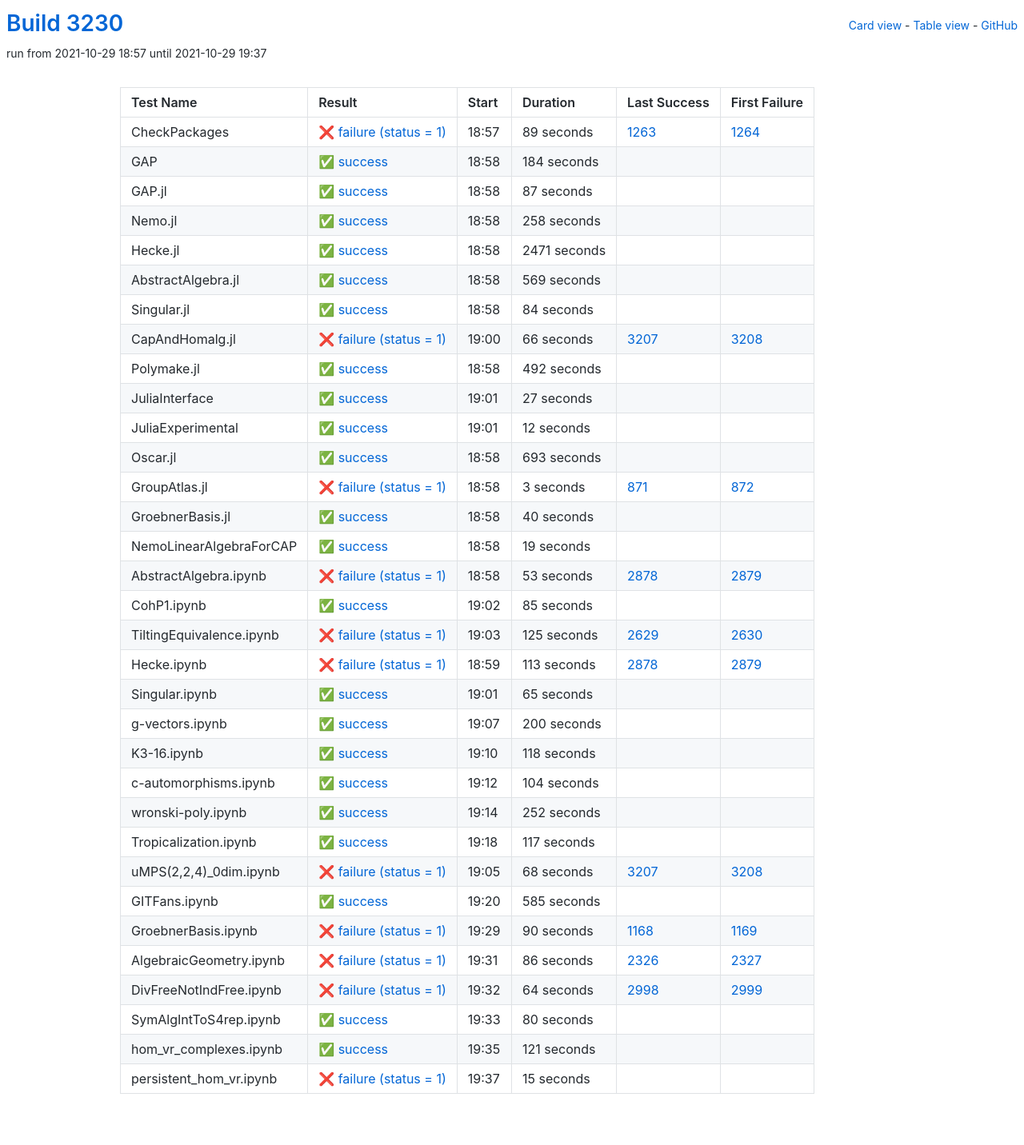
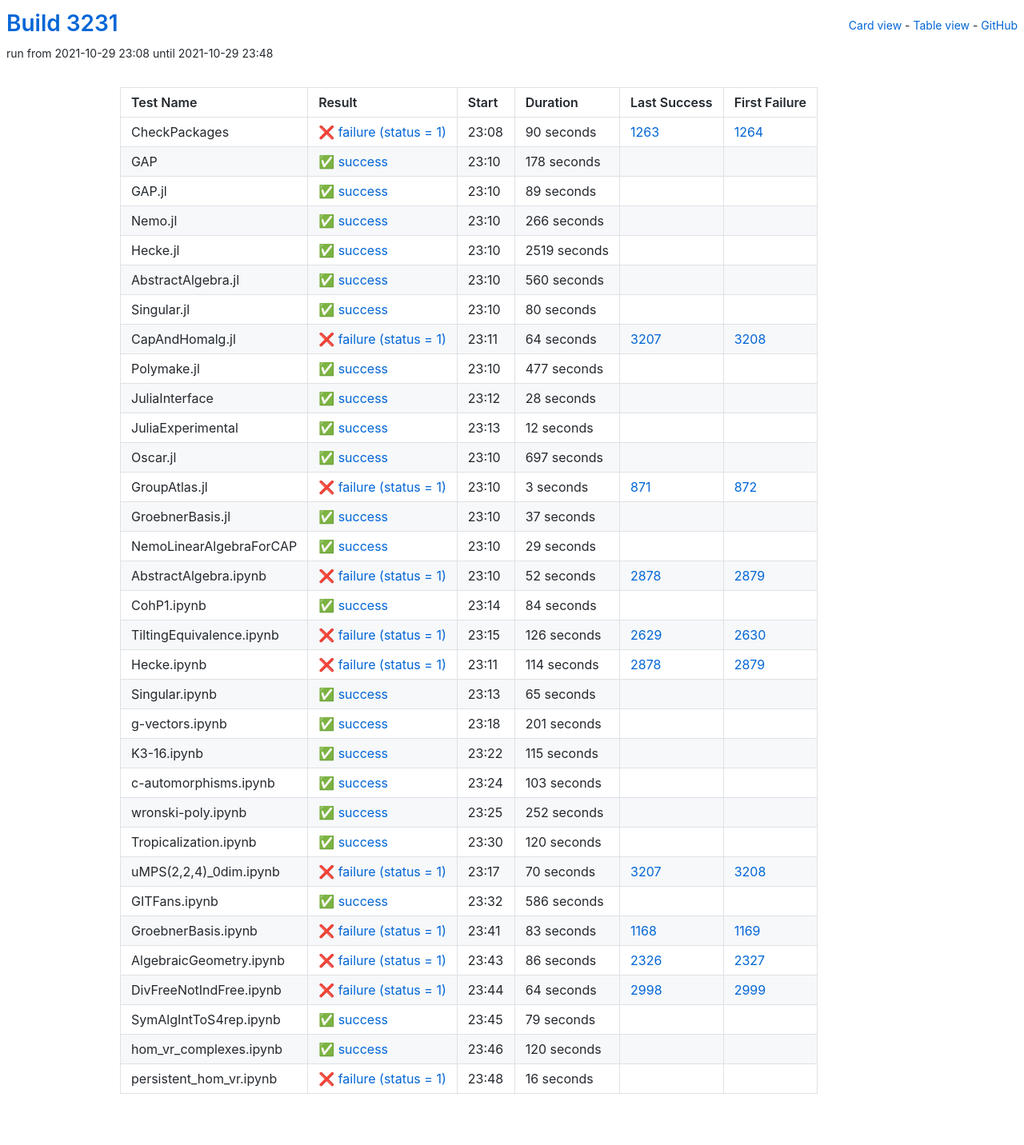
Before and after one commit to oscar-system/oscar-ci-status-stable, a Jekyll site: the page built from table.html, in a window 1280 px wide. Shown: the whole page at 80% size. Built offline with Jekyll 4.4.1, drawn with Linux system fonts in a browser that asks for light colours.

Commit message:
Build #3231

```diff
--- a/_data/ci.yml
+++ b/_data/ci.yml
@@ -1,6 +1,6 @@
 ---
-build: 3230
-build_url: https://oscarci.mathematik.uni-kl.de/job/oscar-stable/3230/
+build: 3231
+build_url: https://oscarci.mathematik.uni-kl.de/job/oscar-stable/3231/
 job: oscar-stable
 organization: oscar-system
 repo: oscar-ci-status-stable
@@ -8,128 +8,128 @@ repourl: https://github.com/oscar-system/oscar-ci-status-stable
 tests:
 - name: CheckPackages
   id: checkpackages
-  log: https://oscarci.mathematik.uni-kl.de/job/oscar-stable/3230/artifact/logs/build-3230/CheckPackages.log
-  start: 2021-10-29 18:57
+  log: https://oscarci.mathematik.uni-kl.de/job/oscar-stable/3231/artifact/logs/build-3231/CheckPackages.log
+  start: 2021-10-29 23:08
   success: false
   exitcode: 1
   status: failure
-  duration: 89
+  duration: 90
   last_success: 1263
   last_success_url: https://oscarci.mathematik.uni-kl.de/job/oscar-stable/1263/
   first_failure: 1264
   first_failure_url: https://oscarci.mathematik.uni-kl.de/job/oscar-stable/1264/
 - name: GAP
   id: gap
-  log: https://oscarci.mathematik.uni-kl.de/job/oscar-stable/3230/artifact/logs/build-3230/GAP.log
-  start: 2021-10-29 18:58
+  log: https://oscarci.mathematik.uni-kl.de/job/oscar-stable/3231/artifact/logs/build-3231/GAP.log
+  start: 2021-10-29 23:10
   success: true
   exitcode: 0
   status: success
-  duration: 184
+  duration: 178
   last_success: false
   last_success_url:
   first_failure: false
   first_failure_url:
 - name: GAP.jl
   id: gap-jl
-  log: https://oscarci.mathematik.uni-kl.de/job/oscar-stable/3230/artifact/logs/build-3230/GAP.jl.log
-  start: 2021-10-29 18:58
+  log: https://oscarci.mathematik.uni-kl.de/job/oscar-stable/3231/artifact/logs/build-3231/GAP.jl.log
+  start: 2021-10-29 23:10
   success: true
   exitcode: 0
   status: success
-  duration: 87
+  duration: 89
   last_success: false
   last_success_url:
   first_failure: false
   first_failure_url:
 - name: Nemo.jl
   id: nemo-jl
-  log: https://oscarci.mathematik.uni-kl.de/job/oscar-stable/3230/artifact/logs/build-3230/Nemo.jl.log
-  start: 2021-10-29 18:58
+  log: https://oscarci.mathematik.uni-kl.de/job/oscar-stable/3231/artifact/logs/build-3231/Nemo.jl.log
+  start: 2021-10-29 23:10
   success: true
   exitcode: 0
   status: success
-  duration: 258
+  duration: 266
   last_success: false
   last_success_url:
   first_failure: false
   first_failure_url:
 - name: Hecke.jl
   id: hecke-jl
-  log: https://oscarci.mathematik.uni-kl.de/job/oscar-stable/3230/artifact/logs/build-3230/Hecke.jl.log
-  start: 2021-10-29 18:58
+  log: https://oscarci.mathematik.uni-kl.de/job/oscar-stable/3231/artifact/logs/build-3231/Hecke.jl.log
+  start: 2021-10-29 23:10
   success: true
   exitcode: 0
   status: success
-  duration: 2471
+  duration: 2519
   last_success: false
   last_success_url:
   first_failure: false
   first_failure_url:
 - name: AbstractAlgebra.jl
   id: abstractalgebra-jl
-  log: https://oscarci.mathematik.uni-kl.de/job/oscar-stable/3230/artifact/logs/build-3230/AbstractAlgebra.jl.log
-  start: 2021-10-29 18:58
+  log: https://oscarci.mathematik.uni-kl.de/job/oscar-stable/3231/artifact/logs/build-3231/AbstractAlgebra.jl.log
+  start: 2021-10-29 23:10
   success: true
   exitcode: 0
   status: success
-  duration: 569
+  duration: 560
   last_success: false
   last_success_url:
   first_failure: false
   first_failure_url:
 - name: Singular.jl
   id: singular-jl
-  log: https://oscarci.mathematik.uni-kl.de/job/oscar-stable/3230/artifact/logs/build-3230/Singular.jl.log
-  start: 2021-10-29 18:58
+  log: https://oscarci.mathematik.uni-kl.de/job/oscar-stable/3231/artifact/logs/build-3231/Singular.jl.log
+  start: 2021-10-29 23:10
   success: true
   exitcode: 0
   status: success
-  duration: 84
+  duration: 80
   last_success: false
   last_success_url:
   first_failure: false
   first_failure_url:
 - name: CapAndHomalg.jl
   id: capandhomalg-jl
-  log: https://oscarci.mathematik.uni-kl.de/job/oscar-stable/3230/artifact/logs/build-3230/CapAndHomalg.jl.log
-  start: 2021-10-29 19:00
+  log: https://oscarci.mathematik.uni-kl.de/job/oscar-stable/3231/artifact/logs/build-3231/CapAndHomalg.jl.log
+  start: 2021-10-29 23:11
   success: false
   exitcode: 1
   status: failure
-  duration: 66
+  duration: 64
   last_success: 3207
   last_success_url: https://oscarci.mathematik.uni-kl.de/job/oscar-stable/3207/
   first_failure: 3208
   first_failure_url: https://oscarci.mathematik.uni-kl.de/job/oscar-stable/3208/
 - name: Polymake.jl
   id: polymake-jl
-  log: https://oscarci.mathematik.uni-kl.de/job/oscar-stable/3230/artifact/logs/build-3230/Polymake.jl.log
-  start: 2021-10-29 18:58
+  log: https://oscarci.mathematik.uni-kl.de/job/oscar-stable/3231/artifact/logs/build-3231/Polymake.jl.log
+  start: 2021-10-29 23:10
   success: true
   exitcode: 0
   status: success
-  duration: 492
+  duration: 477
   last_success: false
   last_success_url:
   first_failure: false
   first_failure_url:
 - name: JuliaInterface
   id: juliainterface
-  log: https://oscarci.mathematik.uni-kl.de/job/oscar-stable/3230/artifact/logs/build-3230/JuliaInterface.log
-  start: 2021-10-29 19:01
+  log: https://oscarci.mathematik.uni-kl.de/job/oscar-stable/3231/artifact/logs/build-3231/JuliaInterface.log
+  start: 2021-10-29 23:12
   success: true
   exitcode: 0
   status: success
-  duration: 27
+  duration: 28
   last_success: false
   last_success_url:
   first_failure: false
   first_failure_url:
 - name: JuliaExperimental
   id: juliaexperimental
-  log: https://oscarci.mathematik.uni-kl.de/job/oscar-stable/3230/artifact/logs/build-3230/JuliaExperimental.log
-  start: 2021-10-29 19:01
+  log: https://oscarci.mathematik.uni-kl.de/job/oscar-stable/3231/artifact/logs/build-3231/JuliaExperimental.log
+  start: 2021-10-29 23:13
   success: true
   exitcode: 0
   status: success
@@ -140,20 +140,20 @@ tests:
   first_failure_url:
 - name: Oscar.jl
   id: oscar-jl
-  log: https://oscarci.mathematik.uni-kl.de/job/oscar-stable/3230/artifact/logs/build-3230/Oscar.jl.log
-  start: 2021-10-29 18:58
+  log: https://oscarci.mathematik.uni-kl.de/job/oscar-stable/3231/artifact/logs/build-3231/Oscar.jl.log
+  start: 2021-10-29 23:10
   success: true
   exitcode: 0
   status: success
-  duration: 693
+  duration: 697
   last_success: false
   last_success_url:
   first_failure: false
   first_failure_url:
 - name: GroupAtlas.jl
   id: groupatlas-jl
-  log: https://oscarci.mathematik.uni-kl.de/job/oscar-stable/3230/artifact/logs/build-3230/GroupAtlas.jl.log
-  start: 2021-10-29 18:58
+  log: https://oscarci.mathematik.uni-kl.de/job/oscar-stable/3231/artifact/logs/build-3231/GroupAtlas.jl.log
+  start: 2021-10-29 23:10
   success: false
   exitcode: 1
   status: failure
@@ -164,80 +164,80 @@ tests:
   first_failure_url: https://oscarci.mathematik.uni-kl.de/job/oscar-stable/872/
 - name: GroebnerBasis.jl
   id: groebnerbasis-jl
-  log: https://oscarci.mathematik.uni-kl.de/job/oscar-stable/3230/artifact/logs/build-3230/GroebnerBasis.jl.log
-  start: 2021-10-29 18:58
+  log: https://oscarci.mathematik.uni-kl.de/job/oscar-stable/3231/artifact/logs/build-3231/GroebnerBasis.jl.log
+  start: 2021-10-29 23:10
   success: true
   exitcode: 0
   status: success
-  duration: 40
+  duration: 37
   last_success: false
   last_success_url:
   first_failure: false
   first_failure_url:
 - name: NemoLinearAlgebraForCAP
   id: nemolinearalgebraforcap
-  log: https://oscarci.mathematik.uni-kl.de/job/oscar-stable/3230/artifact/logs/build-3230/NemoLinearAlgebraForCAP.log
-  start: 2021-10-29 18:58
+  log: https://oscarci.mathematik.uni-kl.de/job/oscar-stable/3231/artifact/logs/build-3231/NemoLinearAlgebraForCAP.log
+  start: 2021-10-29 23:10
   success: true
   exitcode: 0
   status: success
-  duration: 19
+  duration: 29
   last_success: false
   last_success_url:
   first_failure: false
   first_failure_url:
 - name: AbstractAlgebra.ipynb
   id: abstractalgebra-ipynb
-  log: https://oscarci.mathematik.uni-kl.de/job/oscar-stable/3230/artifact/logs/build-3230/AbstractAlgebra.ipynb.log
-  start: 2021-10-29 18:58
+  log: https://oscarci.mathematik.uni-kl.de/job/oscar-stable/3231/artifact/logs/build-3231/AbstractAlgebra.ipynb.log
+  start: 2021-10-29 23:10
   success: false
   exitcode: 1
   status: failure
-  duration: 53
+  duration: 52
   last_success: 2878
   last_success_url: https://oscarci.mathematik.uni-kl.de/job/oscar-stable/2878/
   first_failure: 2879
   first_failure_url: https://oscarci.mathematik.uni-kl.de/job/oscar-stable/2879/
 - name: CohP1.ipynb
   id: cohp1-ipynb
-  log: https://oscarci.mathematik.uni-kl.de/job/oscar-stable/3230/artifact/logs/build-3230/CohP1.ipynb.log
-  start: 2021-10-29 19:02
+  log: https://oscarci.mathematik.uni-kl.de/job/oscar-stable/3231/artifact/logs/build-3231/CohP1.ipynb.log
+  start: 2021-10-29 23:14
   success: true
   exitcode: 0
   status: success
-  duration: 85
+  duration: 84
   last_success: false
   last_success_url:
   first_failure: false
   first_failure_url:
 - name: TiltingEquivalence.ipynb
   id: tiltingequivalence-ipynb
-  log: https://oscarci.mathematik.uni-kl.de/job/oscar-stable/3230/artifact/logs/build-3230/TiltingEquivalence.ipynb.log
-  start: 2021-10-29 19:03
+  log: https://oscarci.mathematik.uni-kl.de/job/oscar-stable/3231/artifact/logs/build-3231/TiltingEquivalence.ipynb.log
+  start: 2021-10-29 23:15
   success: false
   exitcode: 1
   status: failure
-  duration: 125
+  duration: 126
   last_success: 2629
   last_success_url: https://oscarci.mathematik.uni-kl.de/job/oscar-stable/2629/
   first_failure: 2630
   first_failure_url: https://oscarci.mathematik.uni-kl.de/job/oscar-stable/2630/
 - name: Hecke.ipynb
   id: hecke-ipynb
-  log: https://oscarci.mathematik.uni-kl.de/job/oscar-stable/3230/artifact/logs/build-3230/Hecke.ipynb.log
-  start: 2021-10-29 18:59
+  log: https://oscarci.mathematik.uni-kl.de/job/oscar-stable/3231/artifact/logs/build-3231/Hecke.ipynb.log
+  start: 2021-10-29 23:11
   success: false
   exitcode: 1
   status: failure
-  duration: 113
+  duration: 114
   last_success: 2878
   last_success_url: https://oscarci.mathematik.uni-kl.de/job/oscar-stable/2878/
   first_failure: 2879
   first_failure_url: https://oscarci.mathematik.uni-kl.de/job/oscar-stable/2879/
 - name: Singular.ipynb
   id: singular-ipynb
-  log: https://oscarci.mathematik.uni-kl.de/job/oscar-stable/3230/artifact/logs/build-3230/Singular.ipynb.log
-  start: 2021-10-29 19:01
+  log: https://oscarci.mathematik.uni-kl.de/job/oscar-stable/3231/artifact/logs/build-3231/Singular.ipynb.log
+  start: 2021-10-29 23:13
   success: true
   exitcode: 0
   status: success
@@ -248,44 +248,44 @@ tests:
   first_failure_url:
 - name: g-vectors.ipynb
   id: g-vectors-ipynb
-  log: https://oscarci.mathematik.uni-kl.de/job/oscar-stable/3230/artifact/logs/build-3230/g-vectors.ipynb.log
-  start: 2021-10-29 19:07
+  log: https://oscarci.mathematik.uni-kl.de/job/oscar-stable/3231/artifact/logs/build-3231/g-vectors.ipynb.log
+  start: 2021-10-29 23:18
   success: true
   exitcode: 0
   status: success
-  duration: 200
+  duration: 201
   last_success: false
   last_success_url:
   first_failure: false
   first_failure_url:
 - name: K3-16.ipynb
   id: k3-16-ipynb
-  log: https://oscarci.mathematik.uni-kl.de/job/oscar-stable/3230/artifact/logs/build-3230/K3-16.ipynb.log
-  start: 2021-10-29 19:10
+  log: https://oscarci.mathematik.uni-kl.de/job/oscar-stable/3231/artifact/logs/build-3231/K3-16.ipynb.log
+  start: 2021-10-29 23:22
   success: true
   exitcode: 0
   status: success
-  duration: 118
+  duration: 115
   last_success: false
   last_success_url:
   first_failure: false
   first_failure_url:
 - name: c-automorphisms.ipynb
   id: c-automorphisms-ipynb
-  log: https://oscarci.mathematik.uni-kl.de/job/oscar-stable/3230/artifact/logs/build-3230/c-automorphisms.ipynb.log
-  start: 2021-10-29 19:12
+  log: https://oscarci.mathematik.uni-kl.de/job/oscar-stable/3231/artifact/logs/build-3231/c-automorphisms.ipynb.log
+  start: 2021-10-29 23:24
   success: true
   exitcode: 0
   status: success
-  duration: 104
+  duration: 103
   last_success: false
   last_success_url:
   first_failure: false
   first_failure_url:
 - name: wronski-poly.ipynb
   id: wronski-poly-ipynb
-  log: https://oscarci.mathematik.uni-kl.de/job/oscar-stable/3230/artifact/logs/build-3230/wronski-poly.ipynb.log
-  start: 2021-10-29 19:14
+  log: https://oscarci.mathematik.uni-kl.de/job/oscar-stable/3231/artifact/logs/build-3231/wronski-poly.ipynb.log
+  start: 2021-10-29 23:25
   success: true
   exitcode: 0
   status: success
@@ -296,56 +296,56 @@ tests:
   first_failure_url:
 - name: Tropicalization.ipynb
   id: tropicalization-ipynb
-  log: https://oscarci.mathematik.uni-kl.de/job/oscar-stable/3230/artifact/logs/build-3230/Tropicalization.ipynb.log
-  start: 2021-10-29 19:18
+  log: https://oscarci.mathematik.uni-kl.de/job/oscar-stable/3231/artifact/logs/build-3231/Tropicalization.ipynb.log
+  start: 2021-10-29 23:30
   success: true
   exitcode: 0
   status: success
-  duration: 117
+  duration: 120
   last_success: false
   last_success_url:
   first_failure: false
   first_failure_url:
 - name: uMPS(2,2,4)_0dim.ipynb
   id: umps-2-2-4-0dim-ipynb
-  log: https://oscarci.mathematik.uni-kl.de/job/oscar-stable/3230/artifact/logs/build-3230/uMPS-2-2-4-_0dim.ipynb.log
-  start: 2021-10-29 19:05
+  log: https://oscarci.mathematik.uni-kl.de/job/oscar-stable/3231/artifact/logs/build-3231/uMPS-2-2-4-_0dim.ipynb.log
+  start: 2021-10-29 23:17
   success: false
   exitcode: 1
   status: failure
-  duration: 68
+  duration: 70
   last_success: 3207
   last_success_url: https://oscarci.mathematik.uni-kl.de/job/oscar-stable/3207/
   first_failure: 3208
   first_failure_url: https://oscarci.mathematik.uni-kl.de/job/oscar-stable/3208/
 - name: GITFans.ipynb
   id: gitfans-ipynb
-  log: https://oscarci.mathematik.uni-kl.de/job/oscar-stable/3230/artifact/logs/build-3230/GITFans.ipynb.log
-  start: 2021-10-29 19:20
+  log: https://oscarci.mathematik.uni-kl.de/job/oscar-stable/3231/artifact/logs/build-3231/GITFans.ipynb.log
+  start: 2021-10-29 23:32
   success: true
   exitcode: 0
   status: success
-  duration: 585
+  duration: 586
   last_success: false
   last_success_url:
   first_failure: false
   first_failure_url:
 - name: GroebnerBasis.ipynb
   id: groebnerbasis-ipynb
-  log: https://oscarci.mathematik.uni-kl.de/job/oscar-stable/3230/artifact/logs/build-3230/GroebnerBasis.ipynb.log
-  start: 2021-10-29 19:29
+  log: https://oscarci.mathematik.uni-kl.de/job/oscar-stable/3231/artifact/logs/build-3231/GroebnerBasis.ipynb.log
+  start: 2021-10-29 23:41
   success: false
   exitcode: 1
   status: failure
-  duration: 90
+  duration: 83
   last_success: 1168
   last_success_url: https://oscarci.mathematik.uni-kl.de/job/oscar-stable/1168/
   first_failure: 1169
   first_failure_url: https://oscarci.mathematik.uni-kl.de/job/oscar-stable/1169/
 - name: AlgebraicGeometry.ipynb
   id: algebraicgeometry-ipynb
-  log: https://oscarci.mathematik.uni-kl.de/job/oscar-stable/3230/artifact/logs/build-3230/AlgebraicGeometry.ipynb.log
-  start: 2021-10-29 19:31
+  log: https://oscarci.mathematik.uni-kl.de/job/oscar-stable/3231/artifact/logs/build-3231/AlgebraicGeometry.ipynb.log
+  start: 2021-10-29 23:43
   success: false
   exitcode: 1
   status: failure
@@ -356,8 +356,8 @@ tests:
   first_failure_url: https://oscarci.mathematik.uni-kl.de/job/oscar-stable/2327/
 - name: DivFreeNotIndFree.ipynb
   id: divfreenotindfree-ipynb
-  log: https://oscarci.mathematik.uni-kl.de/job/oscar-stable/3230/artifact/logs/build-3230/DivFreeNotIndFree.ipynb.log
-  start: 2021-10-29 19:32
+  log: https://oscarci.mathematik.uni-kl.de/job/oscar-stable/3231/artifact/logs/build-3231/DivFreeNotIndFree.ipynb.log
+  start: 2021-10-29 23:44
   success: false
   exitcode: 1
   status: failure
@@ -368,36 +368,36 @@ tests:
   first_failure_url: https://oscarci.mathematik.uni-kl.de/job/oscar-stable/2999/
 - name: SymAlgIntToS4rep.ipynb
   id: symalginttos4rep-ipynb
-  log: https://oscarci.mathematik.uni-kl.de/job/oscar-stable/3230/artifact/logs/build-3230/SymAlgIntToS4rep.ipynb.log
-  start: 2021-10-29 19:33
+  log: https://oscarci.mathematik.uni-kl.de/job/oscar-stable/3231/artifact/logs/build-3231/SymAlgIntToS4rep.ipynb.log
+  start: 2021-10-29 23:45
   success: true
   exitcode: 0
   status: success
-  duration: 80
+  duration: 79
   last_success: false
   last_success_url:
   first_failure: false
   first_failure_url:
 - name: hom_vr_complexes.ipynb
   id: hom-vr-complexes-ipynb
-  log: https://oscarci.mathematik.uni-kl.de/job/oscar-stable/3230/artifact/logs/build-3230/hom_vr_complexes.ipynb.log
-  start: 2021-10-29 19:35
+  log: https://oscarci.mathematik.uni-kl.de/job/oscar-stable/3231/artifact/logs/build-3231/hom_vr_complexes.ipynb.log
+  start: 2021-10-29 23:46
   success: true
   exitcode: 0
   status: success
-  duration: 121
+  duration: 120
   last_success: false
   last_success_url:
   first_failure: false
   first_failure_url:
 - name: persistent_hom_vr.ipynb
   id: persistent-hom-vr-ipynb
-  log: https://oscarci.mathematik.uni-kl.de/job/oscar-stable/3230/artifact/logs/build-3230/persistent_hom_vr.ipynb.log
-  start: 2021-10-29 19:37
+  log: https://oscarci.mathematik.uni-kl.de/job/oscar-stable/3231/artifact/logs/build-3231/persistent_hom_vr.ipynb.log
+  start: 2021-10-29 23:48
   success: false
   exitcode: 1
   status: failure
-  duration: 15
+  duration: 16
   last_success: false
   last_success_url:
   first_failure: false
```
Also changed, not shown: README.md.
